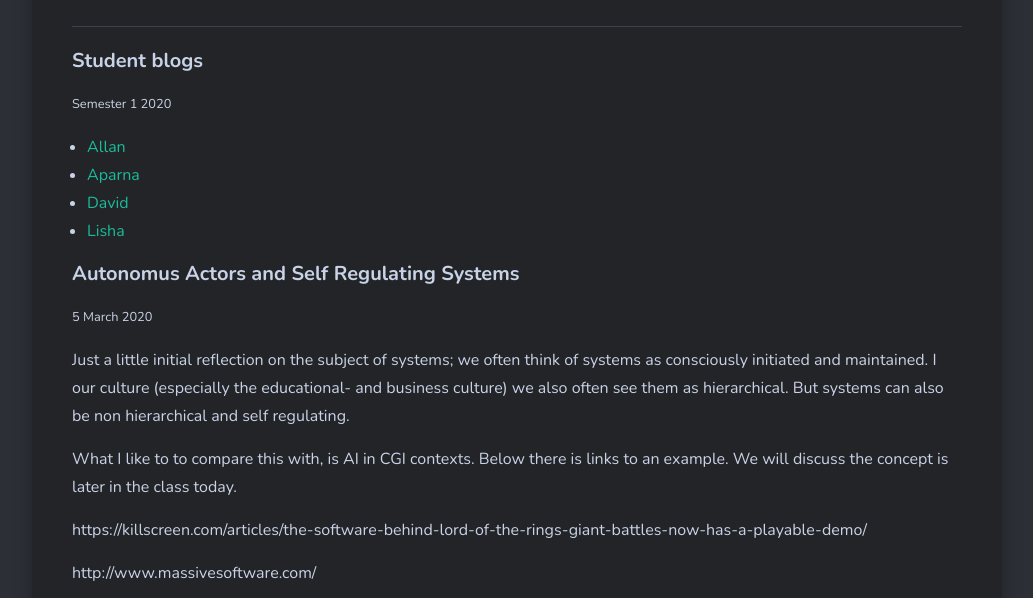
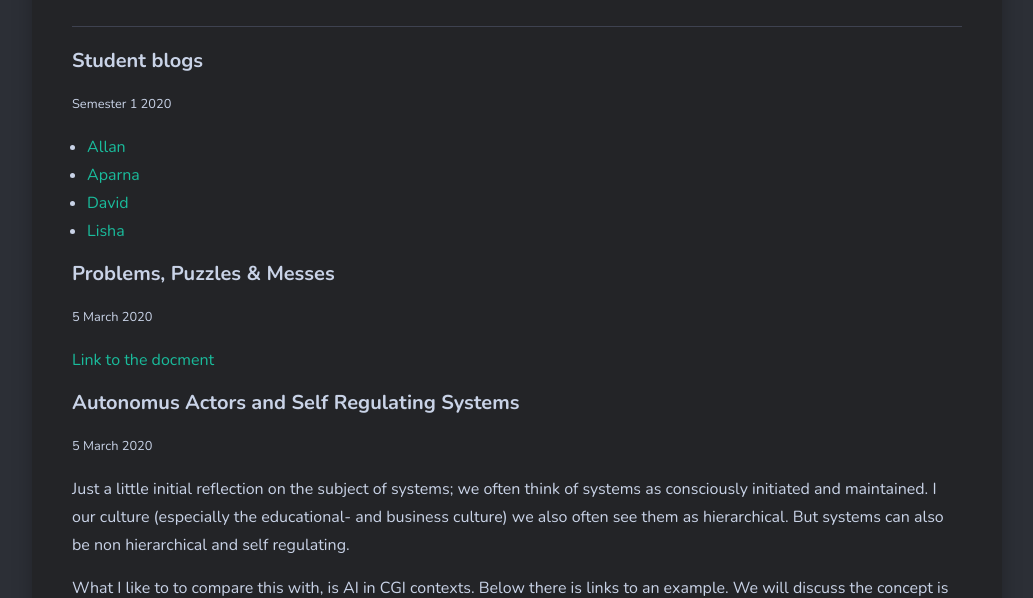
Before and after one commit to larsoliverdam/nmit, a Jekyll site: the page built from _pages/SYD701.md, in a window 1280 px wide and 900 px high, scrolled down 822 px, cut to the strip 0-598 px from the top of the window. Shown: the whole strip, without its empty margins (123-1156 px from the left). Built offline with Jekyll 4.4.1, drawn with Linux system fonts in a browser that asks for light colours; nearby versions of some CDN libraries; comment, search, counter and statistics services are not loaded.

Commit message:
SYD Update for week 2

```diff
--- a/_pages/SYD701.md
+++ b/_pages/SYD701.md
@@ -12,6 +12,11 @@ image: matrix.jpg
 * [Aparna](https://systemdevelopmentaparna.wordpress.com/)
 * [David](https://sydeme.tech.blog/)
 * [Lisha](https://lishalouissystemdevelopmentmethodologiessyd701.wordpress.com/)
+
+#### Problems, Puzzles & Messes
+<small>5 March 2020</small>
+
+[Link to the docment](https://livenmitac-my.sharepoint.com/:w:/g/personal/lars_dam_nmit_ac_nz/ESOkPmgv-X9NrQQUPTKOWwwBpFmefR2dYSVuAe5sUtj3vw?e=59adQu)
 
 #### Autonomus Actors and Self Regulating Systems
 <small>5 March 2020</small>
```
